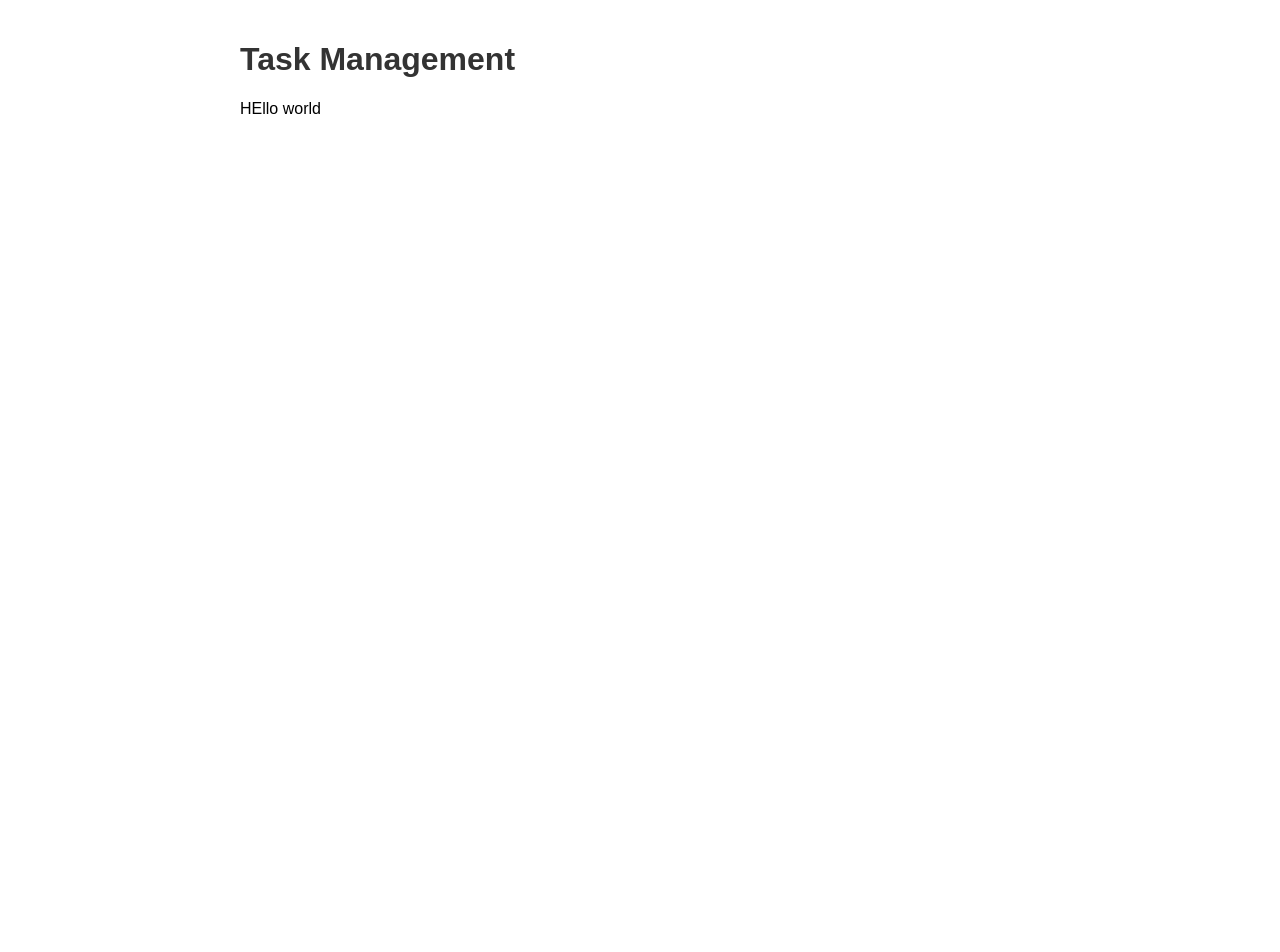
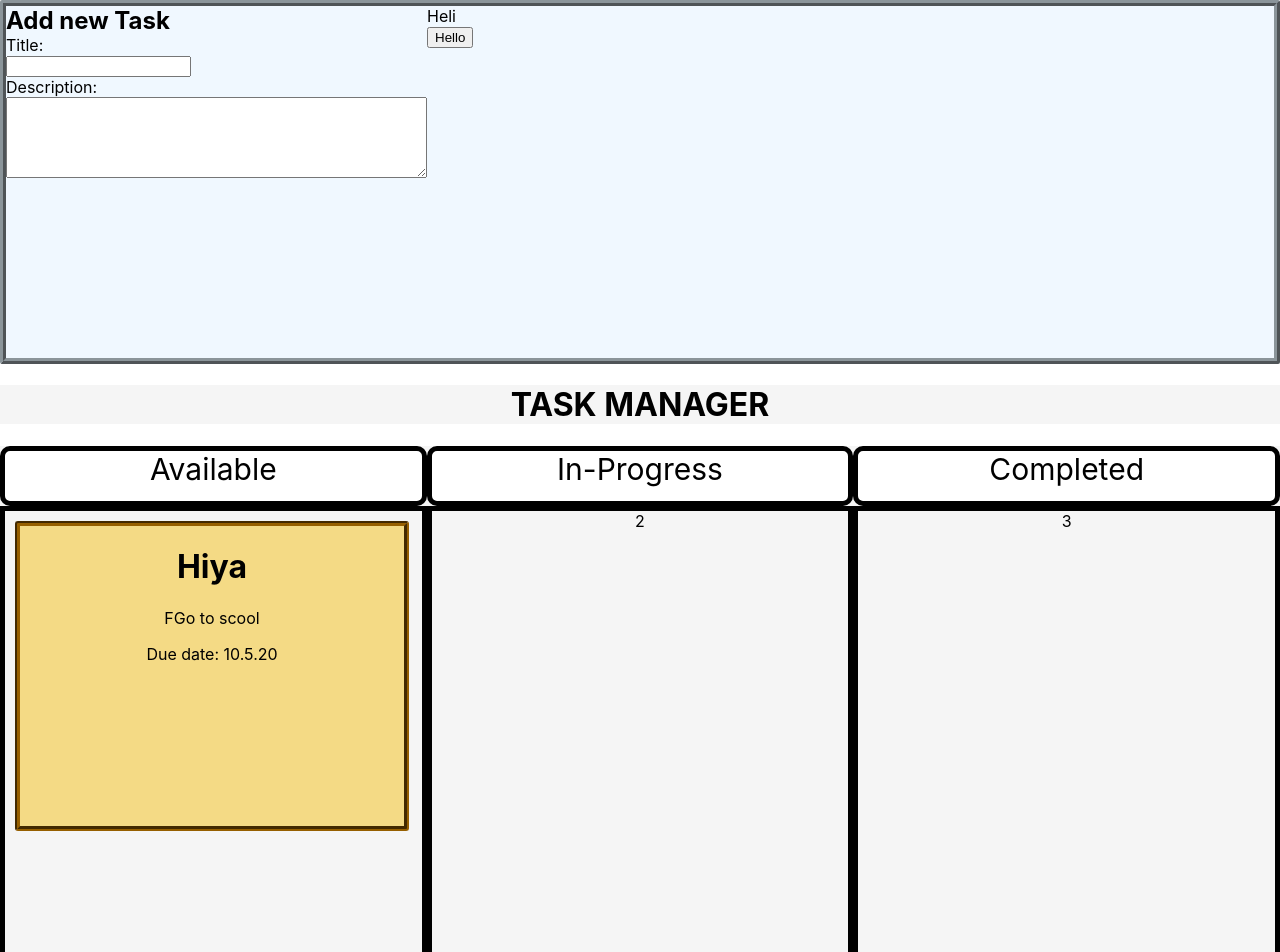
Before and after one commit to leighton-digital/task-app-team4, a React (Create React App) app in the folder frontend/: page / in a window 1280 px wide. Shown: the top 952 px of the page. Before the commit the page ends 800 px from the top, so only its background shows below. Built offline with nearby package versions, Linux system fonts and the light colour scheme.

Commit message:
README Files updated

```diff
--- a/frontend/src/App.css
+++ b/frontend/src/App.css
@@ -1,110 +1,134 @@
 /* App.css */
 .container {
-  max-width: 800px;
-  margin: 0 auto;
-  padding: 20px;
-  font-family: Arial, sans-serif;
+  background-color: aliceblue;
+  border-style: ridge;
+  border-color: #727c81cb;
+  border-radius: 2px;
+  border-width: 6px;
+  height: auto;
+
+
 }
 
-h1 {
-  color: #333;
+
+
+.FormStyle{
+  margin: 0;
+  display: grid;
+  grid-template-columns: 1fr, 2fr;
+  grid-template-rows: 1fr 1fr;
+  max-width: 33vw;
 }
 
-.add-form,
-.edit-form {
-  margin: 20px 0;
-  padding: 20px;
-  border: 1px solid #ddd;
-  background-color: #f9f9f9;
+.FormStyle p{
+  margin: 0;
+  padding: 0;
 }
 
-.add-form h2,
-.edit-form h2 {
-  color: #333;
+.FormStyle h2{
+  margin: 0;
+  padding: 0;
 }
 
-.add-form form,
-.edit-form form {
-  display: flex;
-  flex-direction: column;
-  align-items: flex-start;
+
+.LeftFormStyle{
+  grid-column-start: 1;
+  grid-column-end: 2;
+  grid-row-start: 1;
+  grid-row-end: 3;
+  column-span: all;
+  margin: 0;
 }
 
-.add-form label,
-.edit-form label {
-  margin: 10px 0;
+.UpperRightFormStyle{
+  grid-column-start: 2;
+  grid-column-end: 3;
+  grid-row-start: 1;
+  grid-row-end: 2;
+  margin: 0;
 }
 
-.add-form textarea,
-.edit-form textarea,
-.add-form input,
-.edit-form input {
-  padding: 8px;
-  width: 100%;
-  margin: 5px 0;
-  border: 1px solid #ddd;
+.grid-container{
+  display: grid;
+  grid-template-columns: 1fr 1fr 1fr;
+  background-color: rgb(245, 245, 245);
+  column-width: 33vw;
 }
 
-.add-form button,
-.edit-form button {
-  padding: 10px 20px;
-  margin: 5px 0;
-  cursor: pointer;
+.grid-container > div {
+  direction: column;
+  text-align: center;
+  padding: 20x 0;
+
+  border-style: solid;
+  border-width: 5px;
+  border-color: black;
+  overflow: auto;
 }
 
-.add-form button[type="submit"],
-.edit-form button[type="submit"] {
-  background-color: #4caf50;
-  color: white;
-  border: none;
+
+.c1 {
+  font-size: 30px;
+  background-color: white;
+  border-radius: 10px ;
+  height: 50px;
+  grid-column-start: 1;
+  grid-column-end: 2;
 }
 
-.add-form button[type="button"],
-.edit-form button[type="button"] {
-  background-color: #f44336;
-  color: white;
-  border: none;
+.c2 {
+  font-size: 30px;
+  background-color: white;
+  border-radius: 10px ;
+  height: 50px;
+  grid-column-start: 2;
+  grid-column-end: 3;
 }
 
-.tasks-table {
-  width: 100%;
-  border-collapse: collapse;
-  margin: 20px 0;
+.c3 {
+  font-size: 30px;
+  background-color: white;
+  border-radius: 10px ;
+  height: 50px;
+  grid-column-start: 3;
+  grid-column-end: 4;
 }
 
-.tasks-table th,
-.tasks-table td {
-  border: 1px solid #ddd;
-  padding: 8px;
+.item1 {
+  grid-column-start: 1;
+  grid-column-end: 2;
+  height: 900px;
 }
 
-.tasks-table th {
-  background-color: #f4f4f4;
-  color: #333;
+.item2{
+  grid-column-start: 2;
+  grid-column-end: 3;
 }
 
-.tasks-table tr:nth-child(even) {
-  background-color: #f9f9f9;
+.item3{
+  grid-column-start: 3;
+  grid-column-end: 4;
 }
 
-.tasks-table tr:hover {
-  background-color: #f1f1f1;
+.HeadTitle{
+text-align: center;
+background-color: whitesmoke;
 }
 
-.edit-button,
-.delete-button {
-  padding: 6px 12px;
-  margin: 0 5px;
-  border: none;
-  cursor: pointer;
+.HeadTitle{
+  text-align: center;
+  background-color: whitesmoke;
 }
 
-.edit-button {
-  background-color: #4caf50;
-  color: white;
+
+.task{
+height: 300px;
+width: 30vw;
+padding: 1vw, 1vw;
+margin: 10px;
+border-style: groove;
+border-radius: 3px;
+border-width: 5px;
+border-color: rgb(150, 95, 0);
+background-color: rgb(244, 218, 133);
 }
-
-.delete-button {
-  background-color: #f44336;
-  color: white;
-}
--- a/frontend/src/App.js
+++ b/frontend/src/App.js
@@ -3,10 +3,57 @@ import "./App.css";
 
 const App = () => {
   return (
-    <div className="container">
-      <h1>Task Management</h1>
-      <p>HEllo world</p>
+  <html>
+    <div class="container">
+    <div class="FormStyle">
+    <form>
+        <div class="LeftFormStyle">
+            <h2>Add new Task</h2>
+            <p>Title:</p>
+            <input type="text" id="titleEntry" />
+            <p>Description:</p>
+            <textarea id="textEntry" cols="50" rows="5"></textarea>
+        </div>
+    </form>
+    <div class="UpperRightFormStyle">
+        <p>Heli</p>
+        <button onclick="addTask()">Hello</button>
     </div>
+    </div>
+
+
+  </div>
+
+
+
+  <h1 class="HeadTitle">TASK MANAGER</h1>
+
+  <div class="grid-container">
+    <div class="c1">
+        Available
+    </div>
+    <div class="c2">
+        In-Progress
+    </div>
+    <div class="c3">
+        Completed
+    </div>
+</div>
+
+<div class="grid-container">
+    <div class="item1" id="Available">
+        <div class="task">
+            <h1>Hiya</h1>
+            <body>
+                <p>FGo to scool</p>
+                <p>Due date: 10.5.20</p>
+            </body>
+        </div>
+    </div>
+    <div class="item2" id="In-Progress">2</div>
+    <div class="item3">3</div>
+  </div>
+  </html>
   );
 };
 
```
Also changed, not shown: 2 other files (tests, documents, lock files or other folders).
